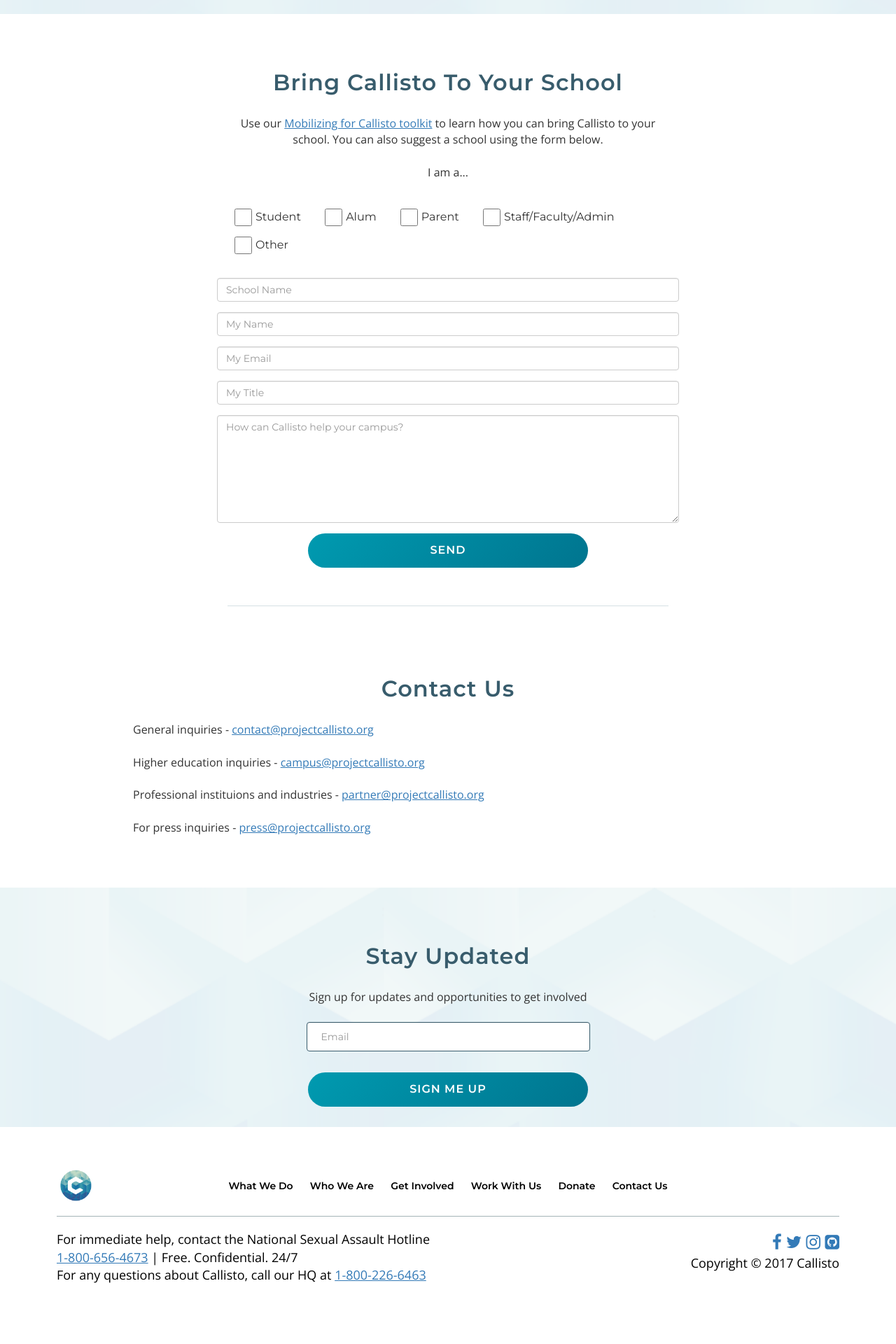
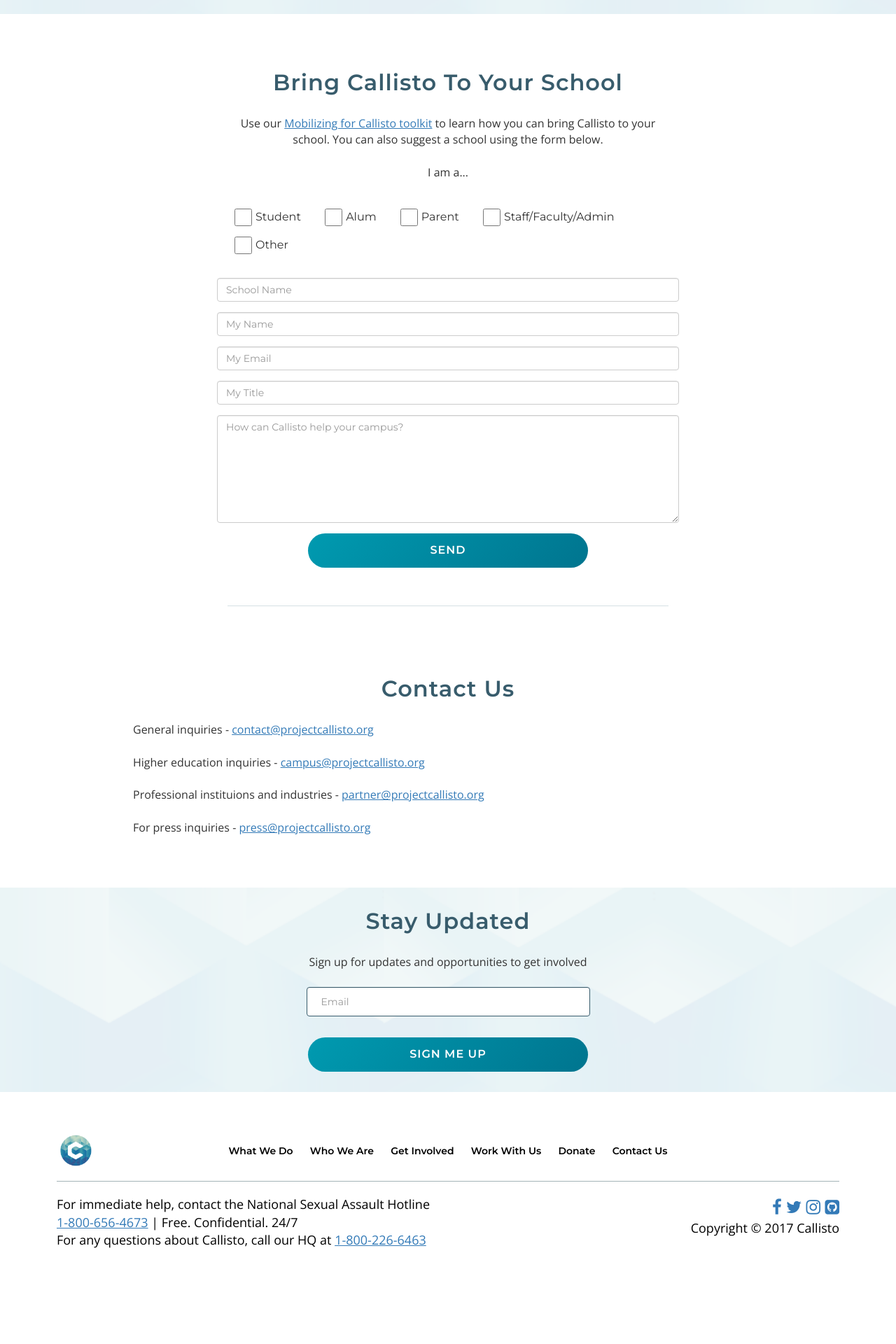
Before and after one commit to project-callisto/projectcallisto-dot-org, a Jekyll site: the page built from get-involved.html, in a window 1280 px wide. Shown: the part 1984-3904 px from the top of the page at 70% size. Built offline with Jekyll 4.4.1, drawn with Linux system fonts in a browser that asks for light colours; after the commit the page ends 3854 px from its top, so only the background shows below that.

Commit message:
button styling and pattern section centering

```diff
--- a/_sass/get-involved.scss
+++ b/_sass/get-involved.scss
@@ -22,11 +22,10 @@
     justify-content: center;
 }
 
-#saveForm {
-    border: none;
-    border-radius: 25px;
-}
-
 .contact-form {
     background-color: #F8F9F9;
 }
+
+#mailchimp-pattern-section {
+    padding: 10px 15px 20px;
+}
--- a/_sass/main.scss
+++ b/_sass/main.scss
@@ -307,15 +307,20 @@
     font-family: $font-main;
     font-weight: 600;
     display: block;
+    width: 400px;
+    margin: auto;
+
+    &.long-button {
+        width: 550px;
+    }
 
     a {
         color: white;
     }
-}
 
-.gradient-button:hover,
-.gradient-button:focus {
-    color: $color-white;
+    &:hover, &:focus {
+        color: $color-white;
+    }
 }
 
 section {
@@ -359,15 +364,6 @@
         border-radius: 4px;
         margin: 0 auto;
         padding: 20px;
-    }
-}
-
-.gradient-button {
-    width: 400px;
-    margin: auto;
-
-    &.long-button {
-        width: 550px;
     }
 }
 
@@ -459,6 +455,13 @@
     #callisto {
         font-size: 18px;
     }
+
+    .gradient-button {
+        &, &.long-button {
+            padding: 10px;
+            width: 100%;
+        }
+    }
 }
 
 // mobile
--- a/get-involved.html
+++ b/get-involved.html
@@ -144,6 +144,6 @@
 
 {% include contact.html %}
 
-<section class="pattern-section">
+<section class="pattern-section" id='mailchimp-pattern-section'>
     {% include mailchimp.html %}
 </section>
```
